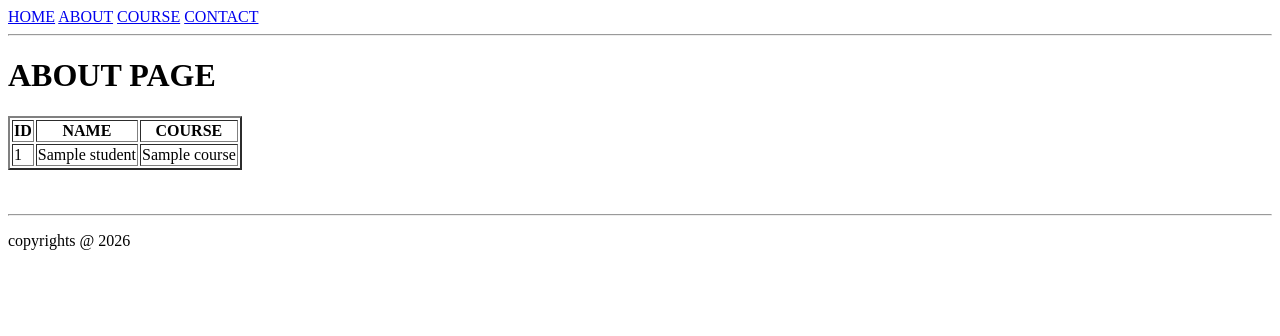
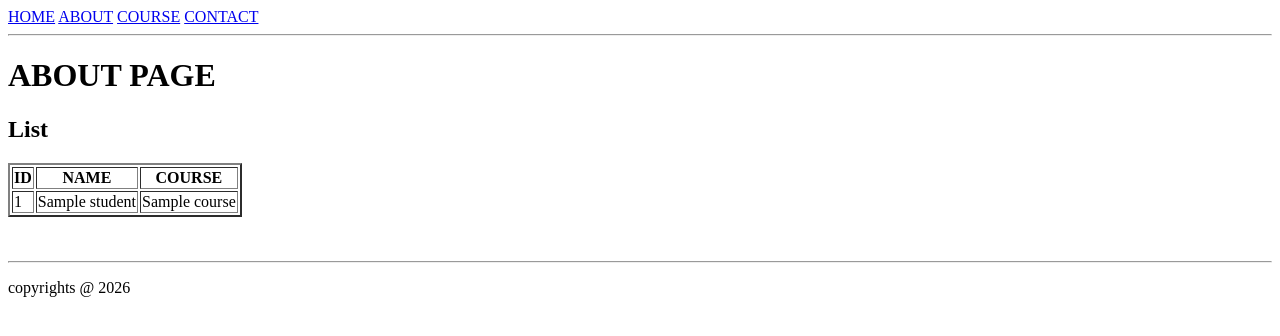
Before and after one commit to Mohan070902/free-course, a Flask app: template templates/about.html in a window 1280 px wide. Shown: the top 336 px of the page. Run offline with Flask 3, Linux system fonts and the light colour scheme; the template is opened without the code that fills it: most values are stand-ins (such as "Sample title", 1, 10 or a date in 2020).

Commit message:
Add header for list section in about.html

```diff
--- a/templates/about.html
+++ b/templates/about.html
@@ -4,6 +4,7 @@
 
 {%block content%}
 <h1>ABOUT PAGE</h1>
+<h2>List</h2>
 <table border="2">
     <tr>
         <th>ID</th>
```
